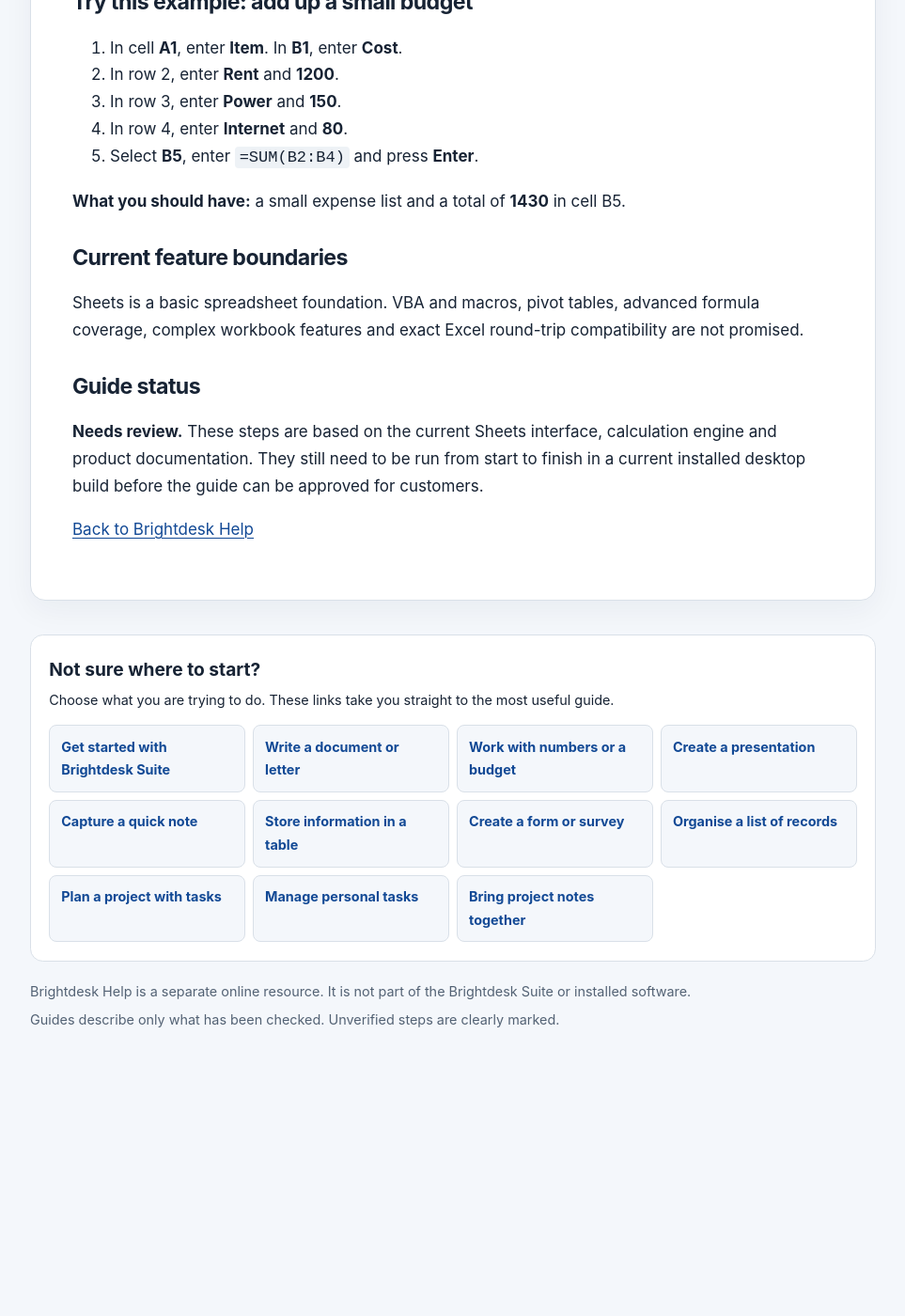
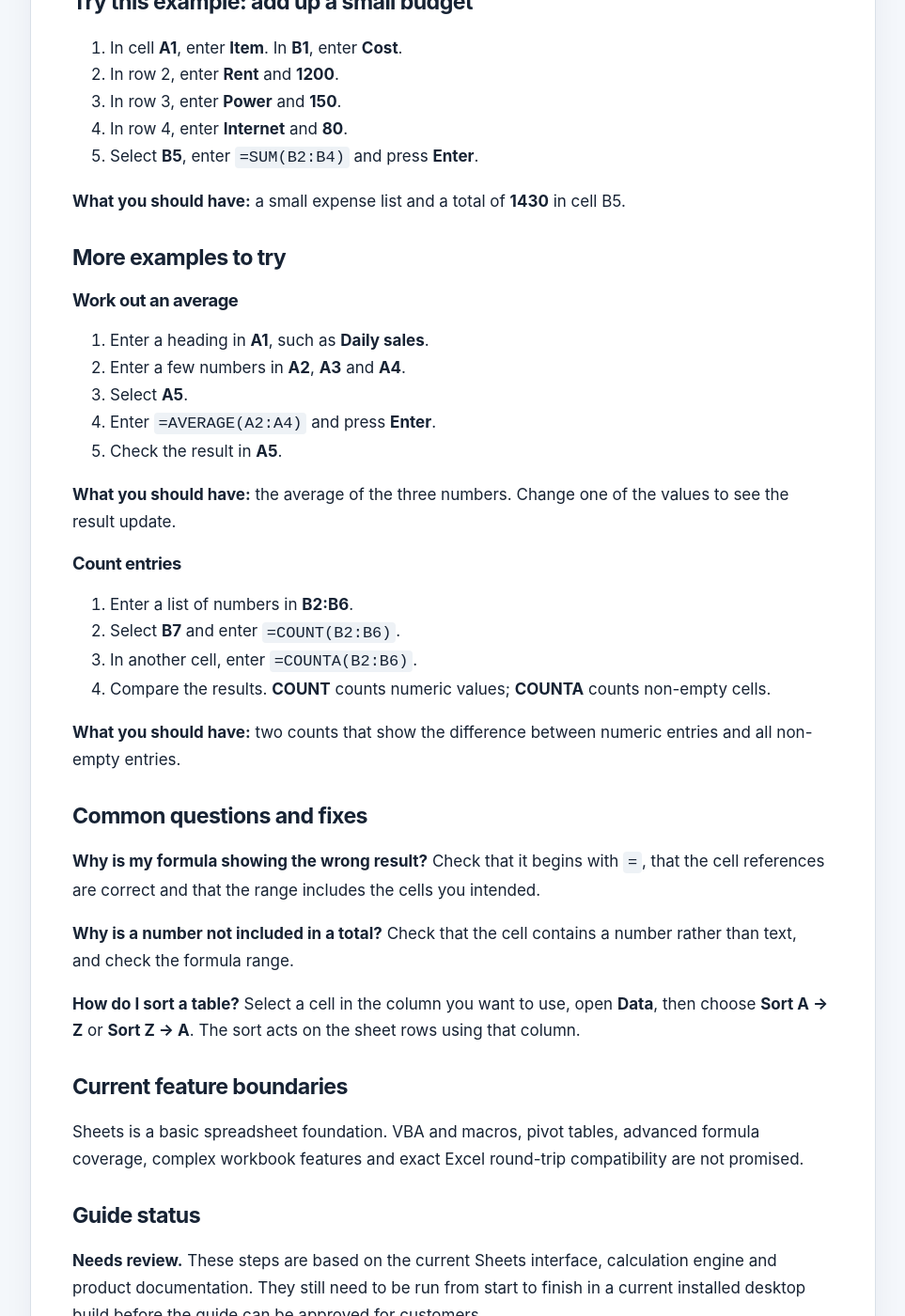
Before and after one commit to conz20/Brightdesk-Wiki, a Jekyll site: the page built from docs/products/sheets.md, in a window 1280 px wide and 1400 px high, scrolled down 1837 px. Shown: the whole window at 94% size, without its empty margins (158-1121 px from the left). Built offline with Jekyll 4.4.1, drawn with Linux system fonts in a browser that asks for light colours; before the commit the page ends 2974 px from its top, so only the background shows below that.

Commit message:
docs(help): expand worked examples and common fixes

```diff
--- a/docs/products/sheets.md
+++ b/docs/products/sheets.md
@@ -59,6 +59,35 @@ Keep a Brightdesk project copy when you plan to continue editing the workbook.
 5. Select **B5**, enter `=SUM(B2:B4)` and press **Enter**.
 
 **What you should have:** a small expense list and a total of **1430** in cell B5.
+## More examples to try
+
+### Work out an average
+
+1. Enter a heading in **A1**, such as **Daily sales**.
+2. Enter a few numbers in **A2**, **A3** and **A4**.
+3. Select **A5**.
+4. Enter `=AVERAGE(A2:A4)` and press **Enter**.
+5. Check the result in **A5**.
+
+**What you should have:** the average of the three numbers. Change one of the values to see the result update.
+
+### Count entries
+
+1. Enter a list of numbers in **B2:B6**.
+2. Select **B7** and enter `=COUNT(B2:B6)`.
+3. In another cell, enter `=COUNTA(B2:B6)`.
+4. Compare the results. **COUNT** counts numeric values; **COUNTA** counts non-empty cells.
+
+**What you should have:** two counts that show the difference between numeric entries and all non-empty entries.
+
+## Common questions and fixes
+
+**Why is my formula showing the wrong result?** Check that it begins with `=`, that the cell references are correct and that the range includes the cells you intended.
+
+**Why is a number not included in a total?** Check that the cell contains a number rather than text, and check the formula range.
+
+**How do I sort a table?** Select a cell in the column you want to use, open **Data**, then choose **Sort A → Z** or **Sort Z → A**. The sort acts on the sheet rows using that column.
+
 ## Current feature boundaries
 
 Sheets is a basic spreadsheet foundation. VBA and macros, pivot tables, advanced formula coverage, complex workbook features and exact Excel round-trip compatibility are not promised.
```
